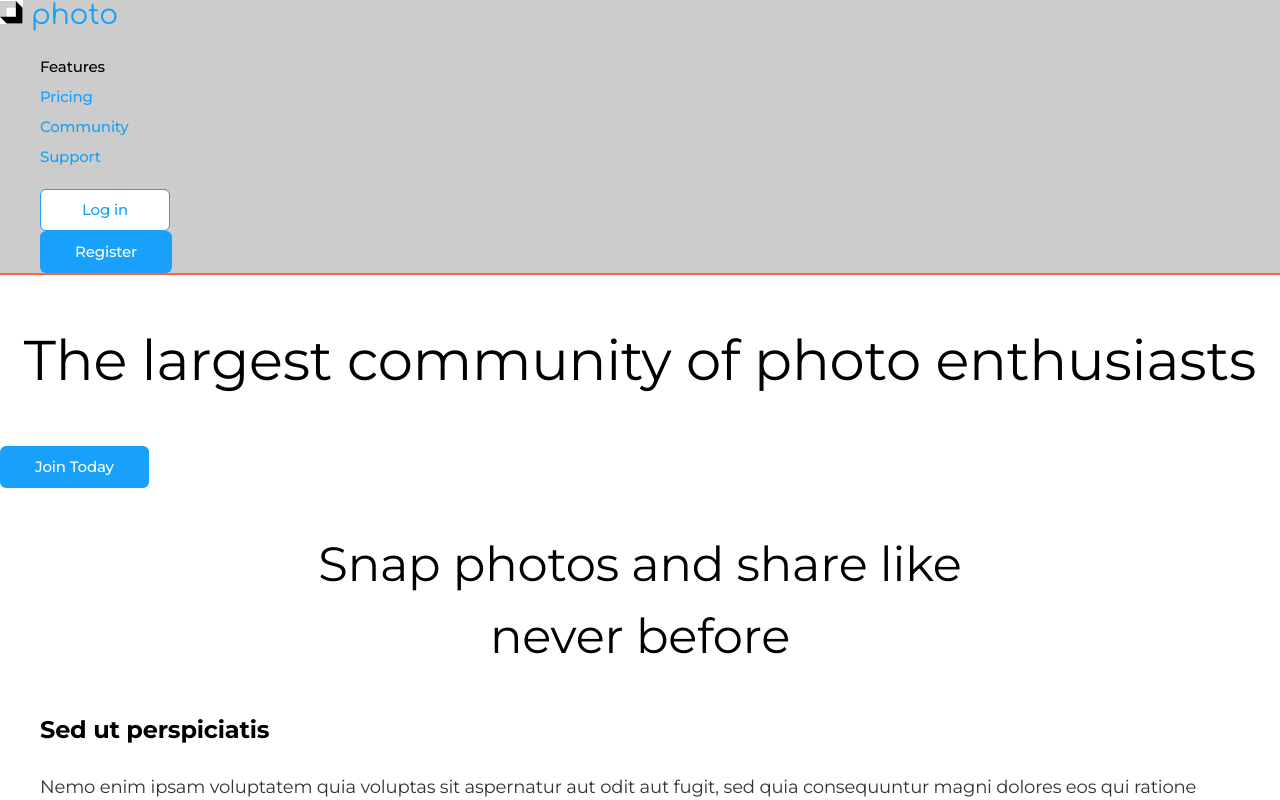
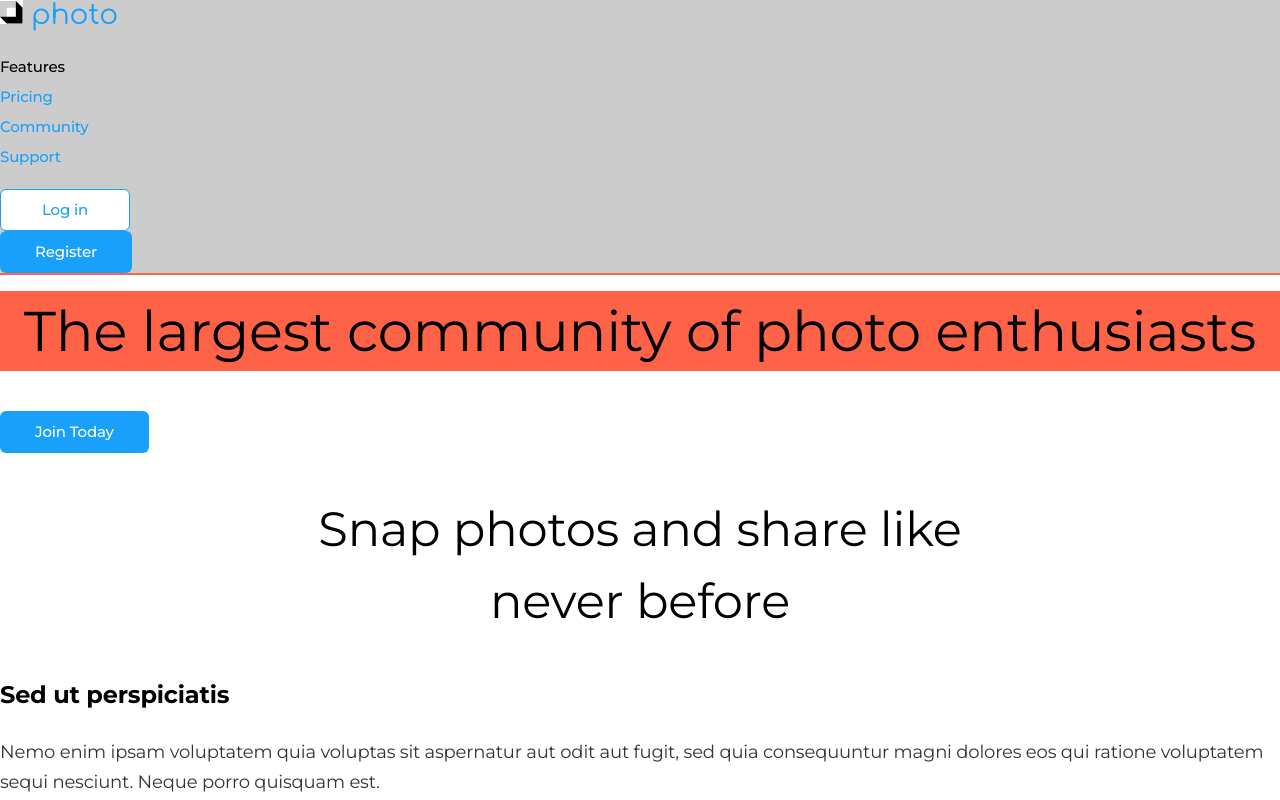
Before and after one commit to dymitrbaranowski/Wireframing, a plain HTML site: page index.html in a window 1280 px wide. Shown: the top 800 px of the page. Drawn offline with nearby package versions, Linux system fonts and the light colour scheme.

Commit message:
Update main.css

```diff
--- a/css/main.css
+++ b/css/main.css
@@ -21,6 +21,8 @@ body {
 
 .list {
   list-style: none;
+  padding: 0;
+  motion: 0;
 }
 
 /* цвет основного текста #0000*/
@@ -100,6 +102,9 @@ body {
 /* Hero */
 
 .hero-title {
+  margin-top: 0;
+  margin-bottom: 40px;
+  background-color: tomato;
   color: var(--title-text-colr);
   font-family: var(--font-family);
   font-weight: 400;
```
